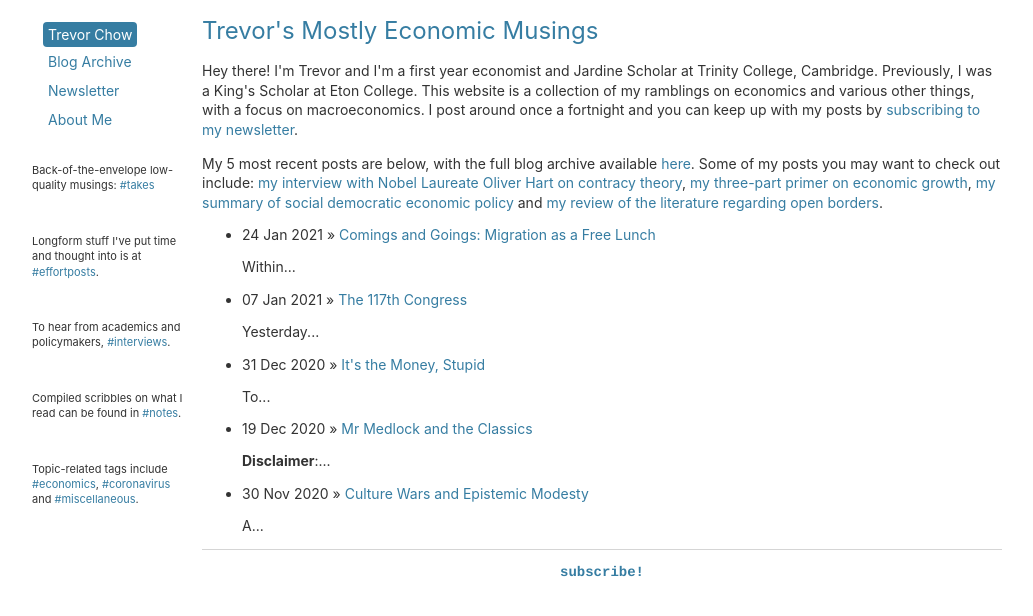
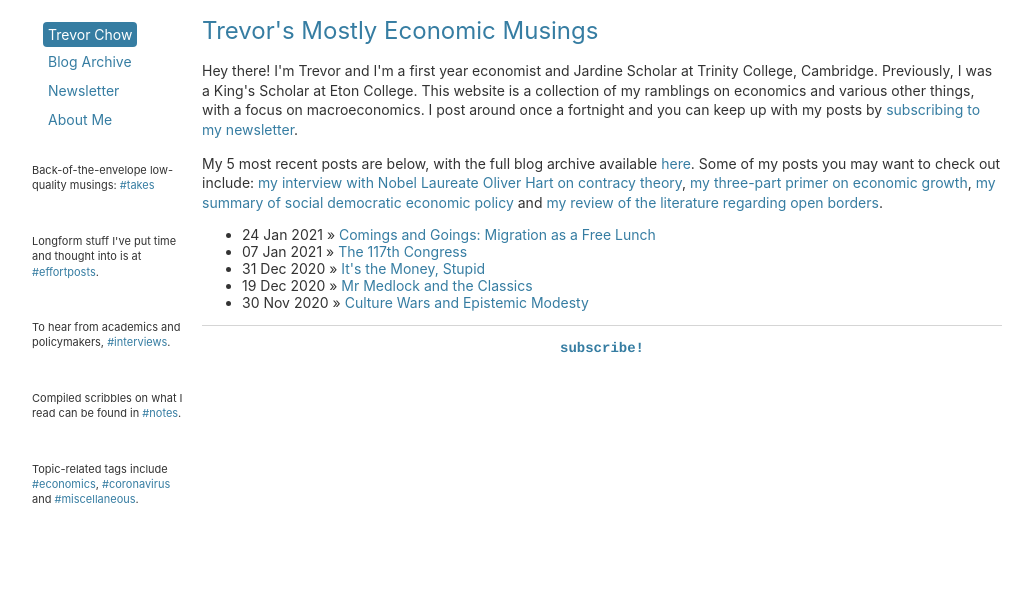
Before and after one commit to tmychow/tmychow.github.io, a Jekyll site: the page built from index.html, in a window 1280 px wide. Shown: the top 616 px of the page, without its empty margins (28-1061 px from the left). Built offline with Jekyll 4.4.1, drawn with Linux system fonts in a browser that asks for light colours.

Commit message:
Update index.html

```diff
--- a/index.html
+++ b/index.html
@@ -8,7 +8,6 @@ title: Trevor's Mostly Economic Musings
 	<ul class="posts">
 	  {% for post in site.posts limit:5 %}
 	    <li><span>{{ post.date | date_to_string }}</span> » <a href="{{ post.url }}" title="{{ post.title }}">{{ post.title }}</a>
-		    {{ post.excerpt | truncatewords: 0 }}
 	    </li>
 	  {% endfor %}
 	</ul>
```
